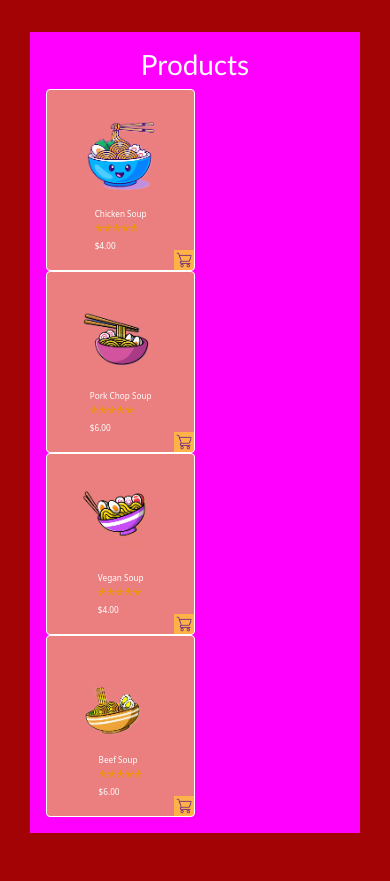
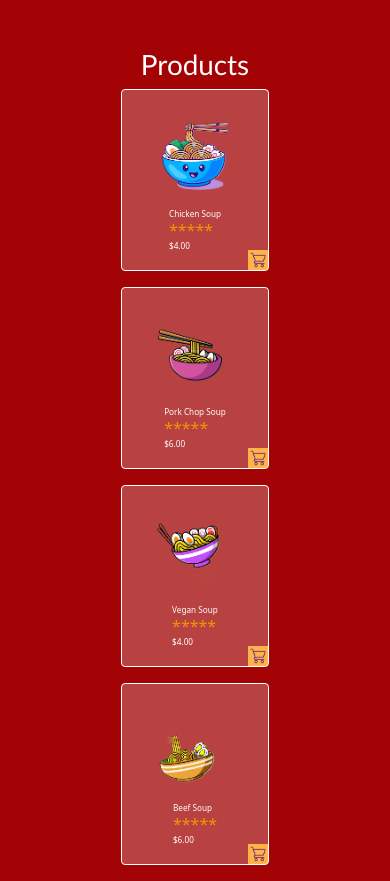
Before and after one commit to chhum-chanleak/noodle, a plain HTML site: page index.html in a window 390 px wide. Before the commit the page ends 844 px from the top, so only its background shows below. Drawn offline with nearby package versions, Linux system fonts and the light colour scheme.

Commit message:
feat: Style 'dishes' section css/style.css

```diff
--- a/css/style.css
+++ b/css/style.css
@@ -9,7 +9,6 @@ body {
 }
 
 .menu {
-  background-color: #ff00ff;
   width: 90%;
   height: auto;
   margin: auto;
@@ -24,14 +23,18 @@ body {
 }
 
 .dishes {
-  background-color: #ff00ff;
+  height: auto;
   width: 100%;
+  display: flex;
+  justify-content: center;
+  align-items: center;
+  gap: 1rem;
 }
 
 .dish {
   height: 18rem;
   width: 22%;
-  background-color: #eb7f7f;
+  background-color: #b84141;
   padding: 1em;
   border: 1px solid #fff;
   border-radius: 4px;
@@ -80,6 +83,11 @@ body {
 
 @media only screen and (max-width: 768px) {
 
+  .dishes{
+    display: flex;
+    flex-direction: column;
+  }
+
   .dish {
     height: auto;
     width: 50%;
```
